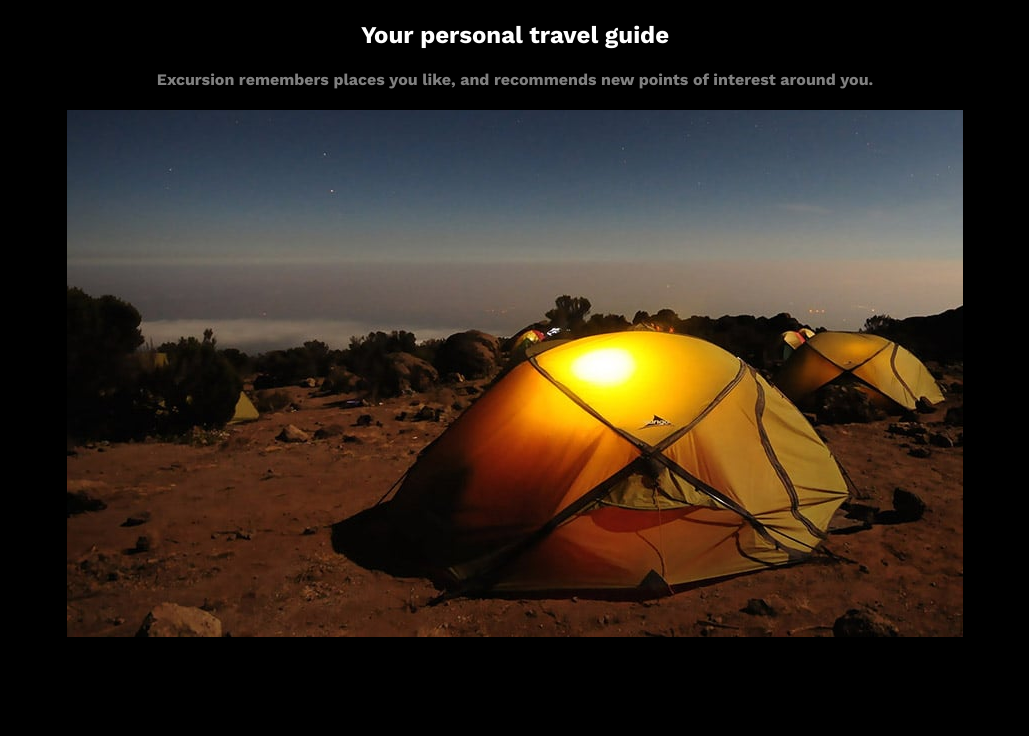
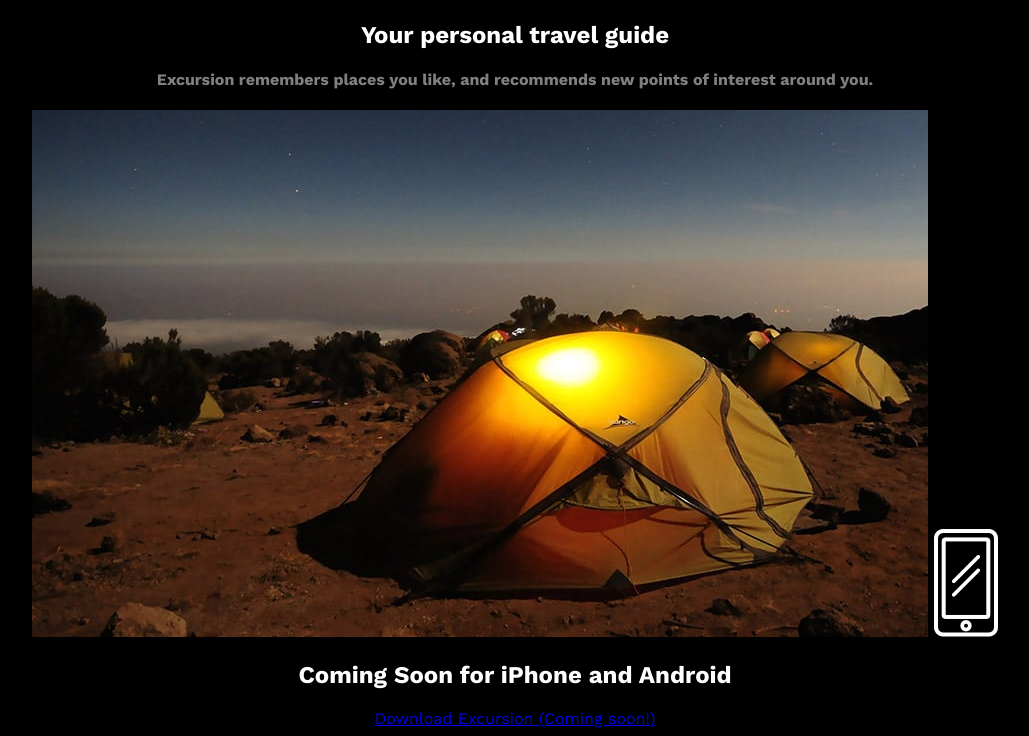
Before and after one commit to FVentura99/excursion, a plain HTML site: page index.html in a window 1280 px wide. Shown: the part 463-1199 px from the top of the page, without its empty margins (125-1154 px from the left). Before the commit the page ends 1112 px from the top, so only its background shows below. Drawn offline with nearby package versions, Linux system fonts and the light colour scheme; a web font is replaced by a local one.

Commit message:
coming soon added

```diff
--- a/index.html
+++ b/index.html
@@ -28,6 +28,9 @@
         <h2>Your personal travel guide</h2>
         <h4>Excursion remembers places you like, and recommends new points of interest around you.</h4>
         <img src="resources\images\camp.jpg" alt="camp">
+        <img src="resources\images\phone.png" alt="phone">
+        <h2>Coming Soon for iPhone and Android</h2>
+        <a href="#">Download Excursion (Coming soon!)</a>
     </div>
 
 
```
